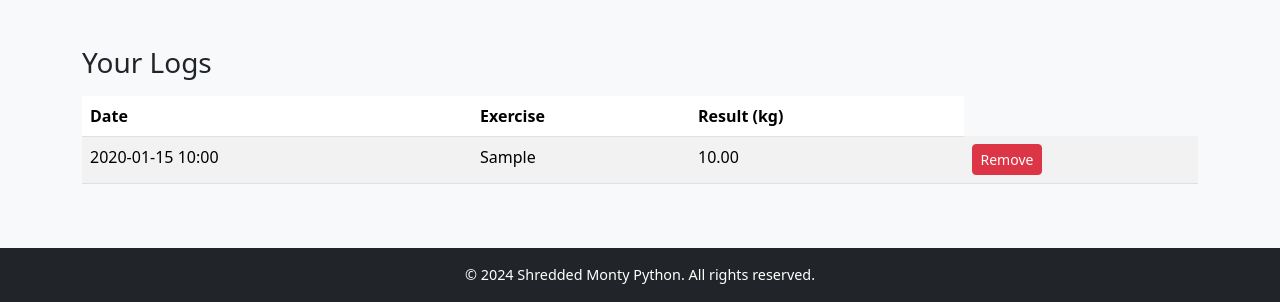
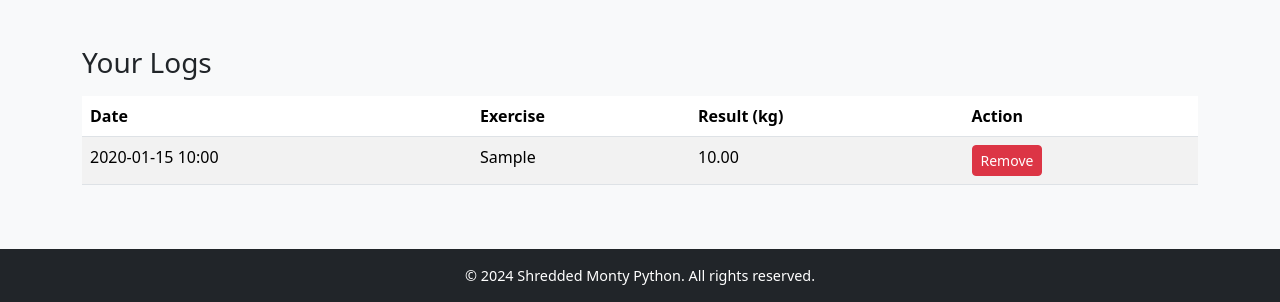
Before and after one commit to Zapryanovx/Shredded-Monty-Python, a Django app: template templates/calculators/one_rep_max.html in a window 1280 px wide. Shown: the part 530-832 px from the top of the page. Run offline with Django 5.2, Linux system fonts and the light colour scheme; the template is opened without the code that fills it: most values are stand-ins (such as "Sample title", 1, 10 or a date in 2020); form fields are guessed from the names that the template uses.

Commit message:
Update one_rep_max.html

```diff
--- a/templates/calculators/one_rep_max.html
+++ b/templates/calculators/one_rep_max.html
@@ -6,11 +6,11 @@
 <div class="content pt-5">
     <section class="py-5">
         <div class="container">
-            <div class="text-center mb-4">
+            <div class="text-center mb-4 fade-in">
                 <h1>One-Rep Max Calculator</h1>
                 <p>Calculate your one-rep max weight using the form below:</p>
             </div>
-            <form method="post">
+            <form method="post" class="fade-in">
                 {% csrf_token %}
                 <div class="mb-3">
                     {{ form.exercise.label_tag }}
@@ -30,19 +30,20 @@
                 {% endif %}
             </form>
             {% if result %}
-            <div class="alert alert-success mt-4">
+            <div class="alert alert-success mt-4 fade-in">
                 Your One-Rep Max is: {{ result|floatformat:2 }} kg
             </div>
             {% endif %}
             {% if logs %}
-            <div class="mt-5">
+            <div class="mt-5 fade-in">
                 <h3>Your Logs</h3>
-                <table class="table table-striped mt-3">
+                <table class="table table-striped mt-3 fade-in">
                     <thead>
                         <tr>
                             <th>Date</th>
                             <th>Exercise</th>
                             <th>Result (kg)</th>
+                            <th>Action</th>
                         </tr>
                     </thead>
                     <tbody>
@@ -67,5 +68,4 @@
         </div>
     </section>
 </div>
-
 {% endblock %}
```
